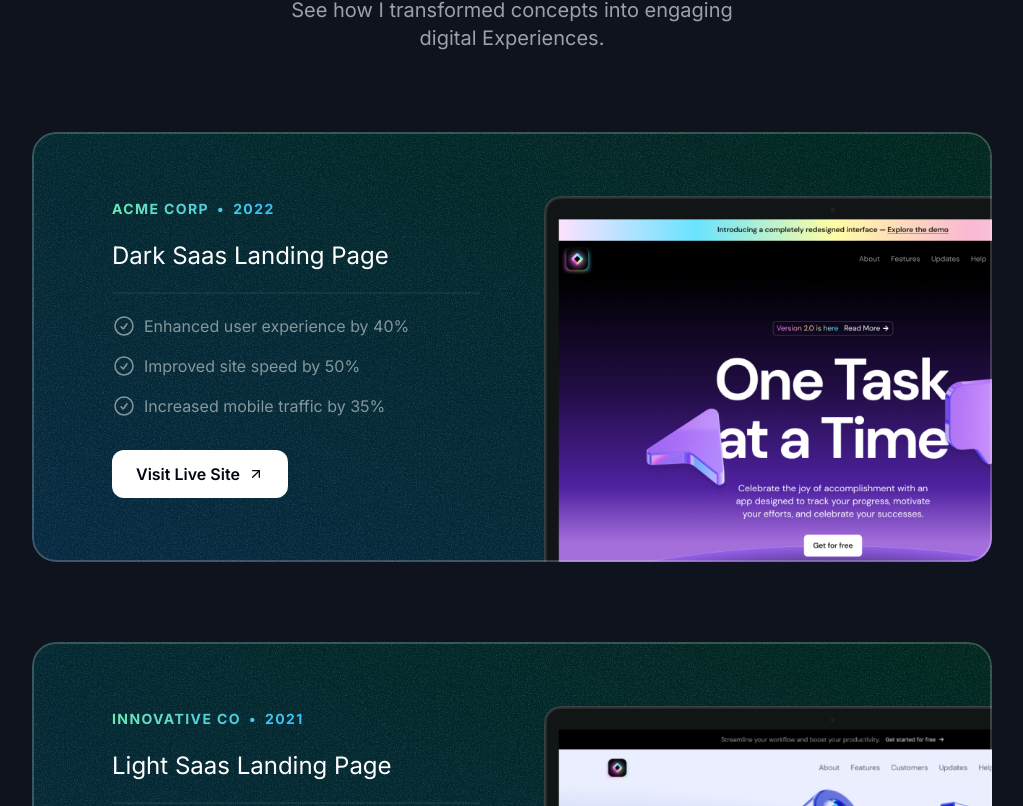
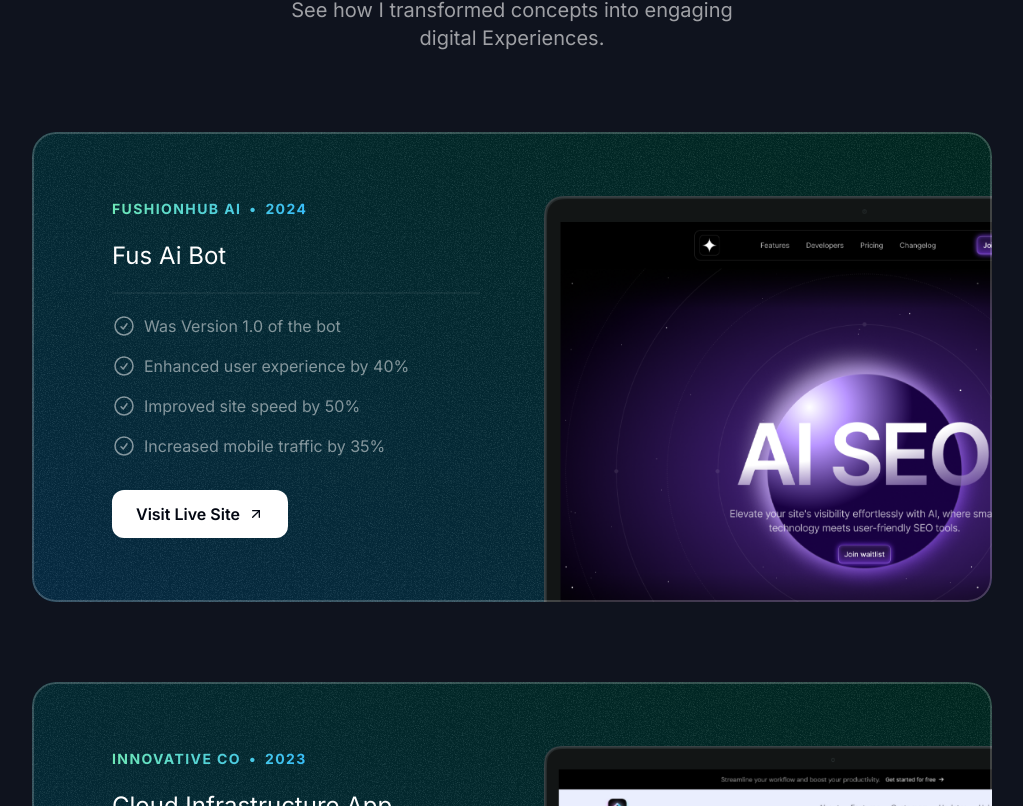
Before and after one commit to FushionHub/jamachimaurice, a Next.js app: page / in a window 1280 px wide. Shown: the part 1134-1940 px from the top of the page, without its empty margins (128-1151 px from the left). Built offline with nearby package versions, Linux system fonts and the light colour scheme; a web font is replaced by a local one.

Commit message:
Update Projects.tsx

```diff
--- a/src/sections/Projects.tsx
+++ b/src/sections/Projects.tsx
@@ -10,40 +10,41 @@
 
 const portfolioProjects = [
   {
-    company: "Acme Corp",
-    year: "2022",
-    title: "Dark Saas Landing Page",
+    company: "FushionHub Ai",
+    year: "2024",
+    title: "Fus Ai Bot",
+    results: [
+      { title: "Was Version 1.0 of the bot" },
+      { title: "Enhanced user experience by 40%" },
+      { title: "Improved site speed by 50%" },
+      { title: "Increased mobile traffic by 35%" },
+    ],
+    link: "https://github.com/FushionHub/fus-aibots",
+    image: aiStartupLandingPage,
+  },
+  {
+    company: "Innovative Co",
+    year: "2023",
+    title: "Cloud Infrastructure App",
+    results: [
+      { title: "Boosted sales by 20%" },
+      { title: "Expanded customer reach by 35%" },
+      { title: "Increased brand awareness by 15%" },
+    ],
+    link: "https://me.fushionhubai.com.ng/projects/cloud-infrastructure-setup",
+    image: lightSaasLandingPage,
+  },
+  {
+    company: "Quantum Dynamics",
+    year: "2023",
+    title: "CRM Website",
     results: [
       { title: "Enhanced user experience by 40%" },
       { title: "Improved site speed by 50%" },
       { title: "Increased mobile traffic by 35%" },
     ],
-    link: "https://youtu.be/4k7IdSLxh6w",
+    link: "https://me.fushionhubai.com.ng/projects/crm-system",
     image: darkSaasLandingPage,
-  },
-  {
-    company: "Innovative Co",
-    year: "2021",
-    title: "Light Saas Landing Page",
-    results: [
-      { title: "Boosted sales by 20%" },
-      { title: "Expanded customer reach by 35%" },
-      { title: "Increased brand awareness by 15%" },
-    ],
-    link: "https://youtu.be/7hi5zwO75yc",
-    image: lightSaasLandingPage,
-  },
-  {
-    company: "Quantum Dynamics",
-    year: "2023",
-    title: "AI Startup Landing Page",
-    results: [
-      { title: "Enhanced user experience by 40%" },
-      { title: "Improved site speed by 50%" },
-      { title: "Increased mobile traffic by 35%" },
-    ],
-    link: "https://youtu.be/Z7I5uSRHMHg",
-    image: aiStartupLandingPage,
   },
 ];
 
```
